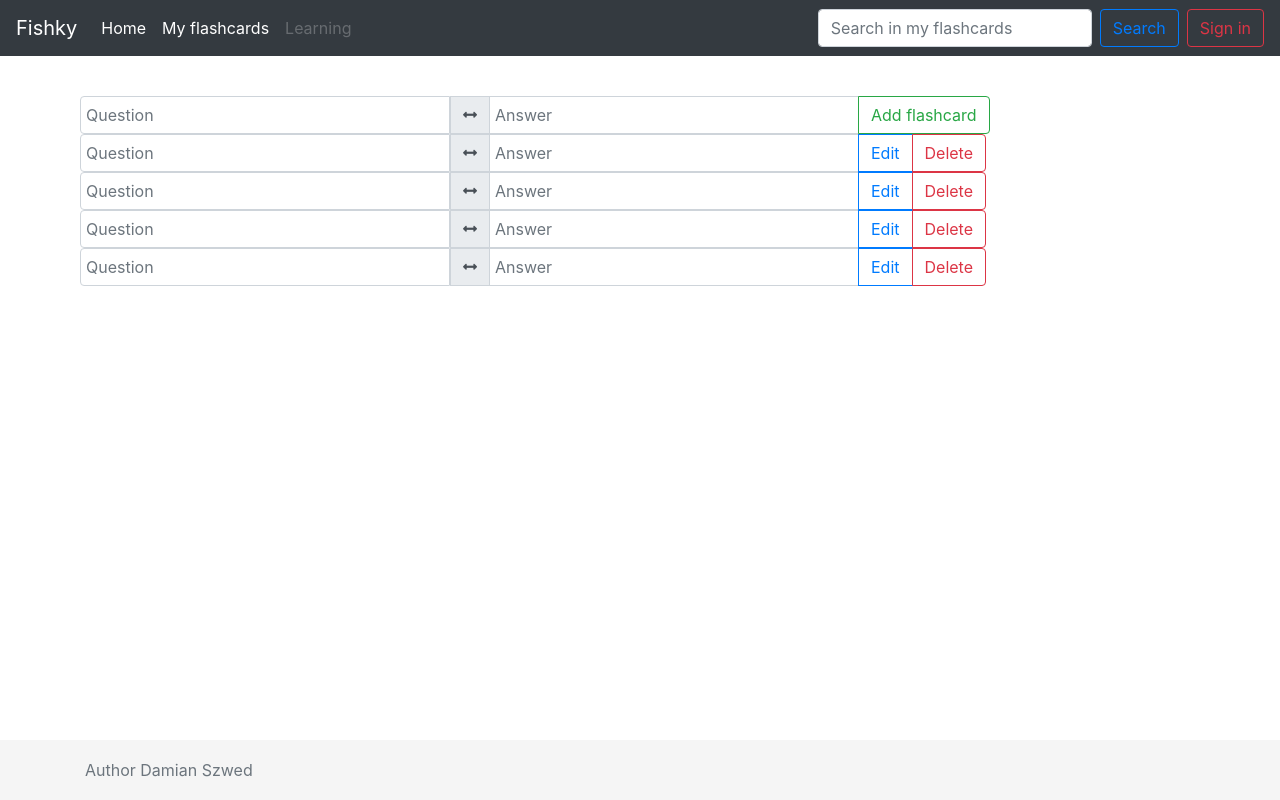
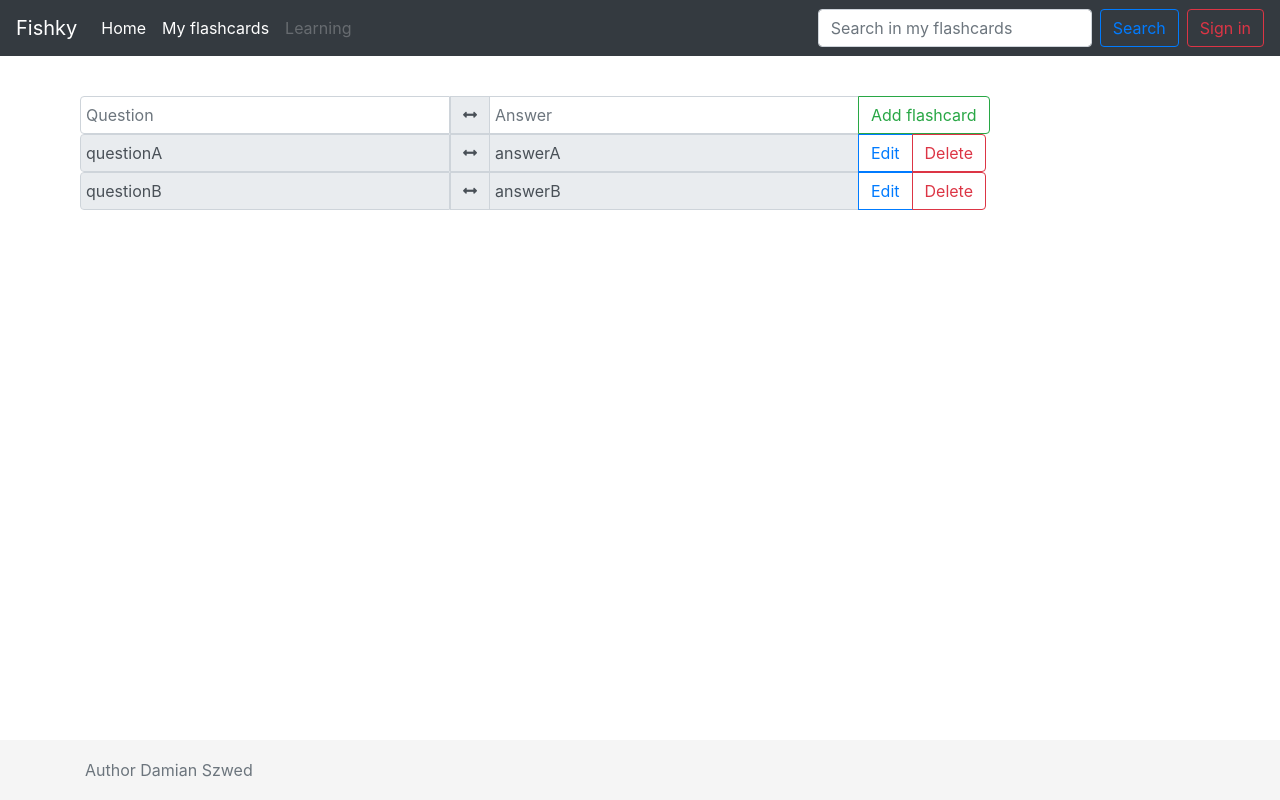
Before and after one commit to damianszwed/fishky-ui, a React (Create React App) app: page /flashcards in a window 1280 px wide. Built offline with nearby package versions, Linux system fonts and the light colour scheme.

Commit message:
Iterating thru all flashcards - basic

```diff
--- a/src/components/Flashcard.js
+++ b/src/components/Flashcard.js
@@ -1,17 +1,17 @@
 import React from 'react'
 import PropTypes from 'prop-types'
 
-const Flashcard = () => (
+const Flashcard = ({question, answer}) => (
   <div>
     <div className="d-none d-lg-block">
       <div className="input-group form-row">
         <input type="text" className="form-control col-md-4" placeholder="Question" aria-label="Question"
-               aria-describedby="basic-addon2"/>
+               aria-describedby="basic-addon2" value={question} disabled/>
         <div className="input-group-prepend">
           <span className="input-group-text"><i className="fas fa-arrows-alt-h fa-sm"/></span>
         </div>
         <input type="text" className="form-control col-md-4" placeholder="Answer" aria-label="Answer"
-               aria-describedby="basic-addon2"/>
+               aria-describedby="basic-addon2" value={answer} disabled/>
         <div className="input-group-append">
           <button className="btn btn-outline-primary" type="button">Edit</button>
           <button className="btn btn-outline-danger" type="button">Delete</button>
@@ -19,8 +19,8 @@ const Flashcard = () => (
       </div>
     </div>
     <div className="d-lg-none">
-      <input type="text" className="form-control" id="exampleFormControlInput1" placeholder="Question"/>
-      <input type="text" className="form-control" id="exampleFormControlInput2" placeholder="Answer"/>
+      <input type="text" className="form-control" id="exampleFormControlInput1" placeholder="Question" value={question} disabled/>
+      <input type="text" className="form-control" id="exampleFormControlInput2" placeholder="Answer" value={answer} disabled/>
       <div className="row">
         <div className="col">
           <button className="btn btn-outline-secondary btn-block" type="button">Edit</button>
@@ -33,4 +33,9 @@ const Flashcard = () => (
   </div>
 );
 
+Flashcard.propTypes = {
+  question: PropTypes.string.isRequired,
+  answer: PropTypes.string.isRequired,
+};
+
 export default Flashcard
--- /dev/null
+++ b/src/components/FlashcardList.js
@@ -0,0 +1,22 @@
+import React from 'react'
+import PropTypes from 'prop-types'
+import Flashcard from '../components/Flashcard'
+
+const FlashcardList = ({flashcards}) => {
+  return (
+    <div>
+      {flashcards.map(flashcard => (
+        <div key={flashcard.question}>
+          <Flashcard question={flashcard.question} answer={flashcard.answer}/>
+        </div>
+      ))}
+    </div>
+  )
+};
+
+FlashcardList.propTypes = {
+  flashcards: PropTypes.array,
+};
+
+
+export default FlashcardList;
--- a/src/containers/FlashcardsContainer.js
+++ b/src/containers/FlashcardsContainer.js
@@ -1,35 +1,15 @@
 import React from 'react'
 import PropTypes from 'prop-types'
 import {connect} from 'react-redux'
-import {addToCart} from '../actions'
-import {getVisibleProducts} from '../reducers/products'
-import ProductItem from '../components/ProductItem'
-import ProductsList from '../components/ProductsList'
-import Flashcard from '../components/Flashcard'
+
+import FlashcardList from '../components/FlashcardList'
 import NewFlashcard from '../components/NewFlashcard'
-
-// {/*{flashcards.map(flashcard => (*/}
-// <div key={flashcard.question}>{flashcard.question}</div>
-// ))}
 
 const FlashcardsContainer = ({flashcards}) => (
   <div>
-
-
     <NewFlashcard/>
-    <Flashcard/>
-    <Flashcard/>
-    <Flashcard/>
-    <Flashcard/>
+    <FlashcardList flashcards={flashcards}/>
   </div>
-  // {/*<ProductsList title="Products">*/}
-  // {flashcards.map(product =>
-  //     {/*<ProductItem*/}
-  // key={product.id}
-  // product={product}
-  // onAddToCartClicked={() => addToCart(product.id)} />
-  // )}
-  // </ProductsList>
 );
 
 FlashcardsContainer.propTypes = {
@@ -37,7 +17,6 @@ FlashcardsContainer.propTypes = {
     question: PropTypes.string.isRequired,
     answer: PropTypes.string.isRequired,
   })).isRequired,
-  // addToCart: PropTypes.func.isRequired
 };
 
 const mapStateToProps = state => ({
@@ -45,6 +24,5 @@ const mapStateToProps = state => ({
 });
 
 export default connect(
-  mapStateToProps,
-  {/*addToCart*/}
+  mapStateToProps
 )(FlashcardsContainer)
```
